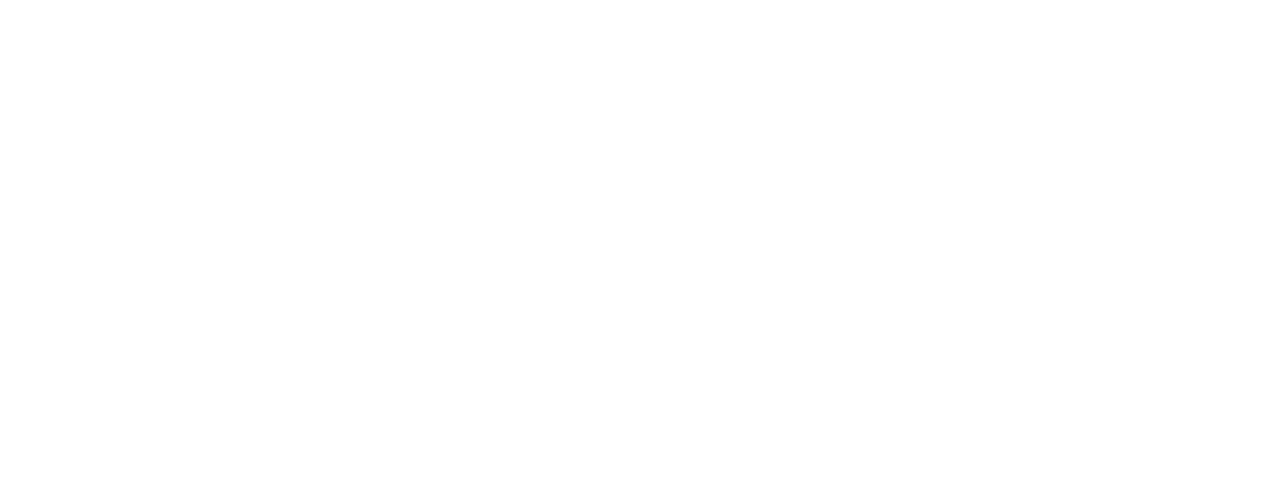
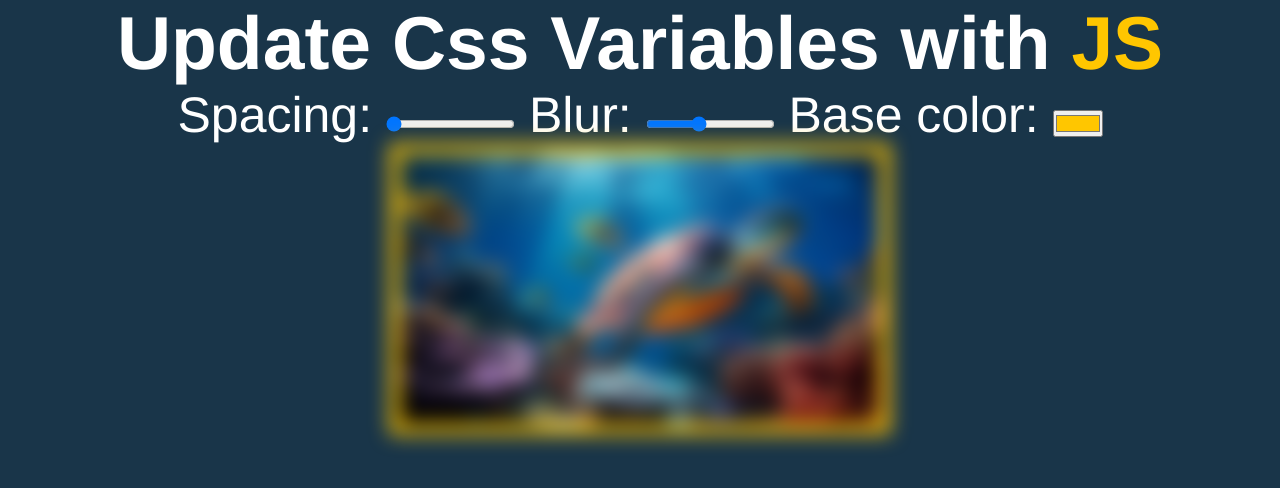
Before and after one commit to AbdulrahmanLuqman/updating-css-variables-with-js, a plain HTML site: page index.html in a window 1280 px wide. Drawn offline with Linux system fonts and the light colour scheme.

Commit message:
almost done with it

```diff
--- a/index.html
+++ b/index.html
@@ -4,8 +4,26 @@
     <meta charset="UTF-8">
     <meta name="viewport" content="width=device-width, initial-scale=1.0">
     <title>Updating Css Variables with Javascript</title>
+    <link rel="stylesheet" href="./style.css">
 </head>
 <body>
+    <h2>Update Css Variables with <span class="hl">JS</span></h2>
+
+    <div class="controls">
+        <label for="spacing">Spacing:</label>
+        <input type="range" name="spacing" id="spacing" min="10" max="200" value="10" data-sizing="px">
+
+        <label for="blur">Blur:</label>
+        <input type="range" name="blur" id="blur" min="0" max="25" value="10" data-sizing="px">
+
+        <label for="color">Base color:</label>
+        <input type="color" name="color" id="color" value="#ffc600">
+    </div>
+
+    <img src="turtle-underwater-coral-nature-animal-hd-wallpaper-uhdpaper.com-937@0@i.jpg" alt="Image">
+
+    <script src="./script.js"></script>
 
 </body>
+
 </html>
--- a/script.js
+++ b/script.js
@@ -0,0 +1,11 @@
+const inputs = document.querySelectorAll(".controls input")
+
+function handleUpdate(){
+    const suffix = this.dataset.sizing || "";
+
+    document.documentElement.style.setProperty(`--${this.name}`, this.value + suffix)
+    console.log(this.name)
+}
+
+inputs.forEach(input => input.addEventListener("change", handleUpdate))
+inputs.forEach(input => input.addEventListener("mousemove", handleUpdate))
--- a/style.css
+++ b/style.css
@@ -0,0 +1,45 @@
+*{
+    margin: 0;
+    padding: 0;
+}
+
+:root{
+    --color: #ffc600;
+    --spacing: 10px;
+    --blur: 10px;
+}
+
+body{
+    text-align: center;
+}
+
+body{
+    background-color: #193549;
+    color: white;
+    font-family: Helvetica, sans-serif;
+    font-weight: 100;
+    font-size: 50px;
+}
+
+
+
+img[alt="Image"]{
+    width: 30rem;
+    padding: var(--spacing);
+    background-color: var(--color);
+    filter: blur(var(--blur));
+}
+
+@media (max-width:1024px) {
+    body{
+        font-size: 30px;
+    }
+
+    img[alt="Image"]{
+        width: 20rem;
+    }
+}
+
+.hl{
+    color: var(--color);
+}
```
Also changed, not shown: turtle-underwater-coral-nature-animal-hd-wallpaper-uhdpaper.com-937@0@i.jpg (added).
